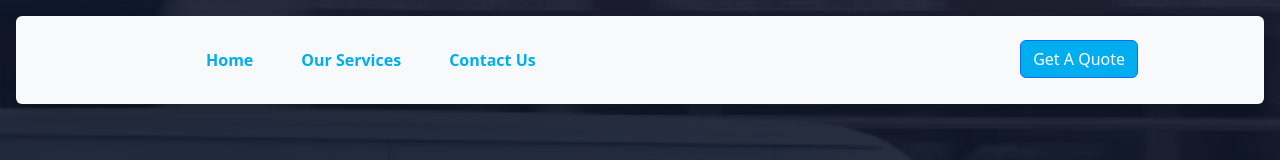
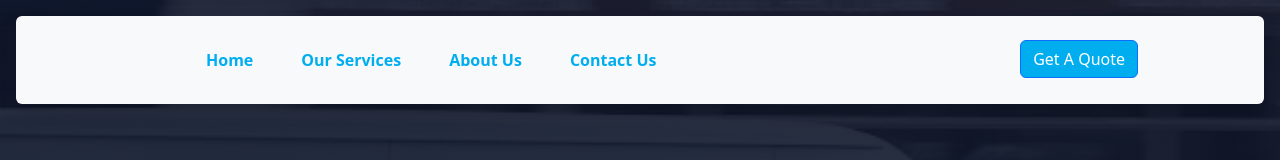
Before and after one commit to wasqerfan/font, a plain HTML site: page index.html in a window 1280 px wide. Shown: the top 160 px of the page. Drawn offline with Linux system fonts and the light colour scheme.

Commit message:
Update index.html

```diff
--- a/index.html
+++ b/index.html
@@ -37,6 +37,9 @@
                     </li>
                     <li class="nav-item px-3 px-lg-3 py-1 py-lg-4">
                         <a href="service.html" class="nav-link">Our Services</a>
+                    </li>
+                    <li class="nav-item px-3 px-lg-3 py-1 py-lg-4">
+                        <a href="about.html" class="nav-link">About Us</a>
                     </li>
                     <li class="nav-item px-3 px-lg-3 py-1 py-lg-4">
                         <a href="contact.html" class="nav-link">Contact Us</a>
```
